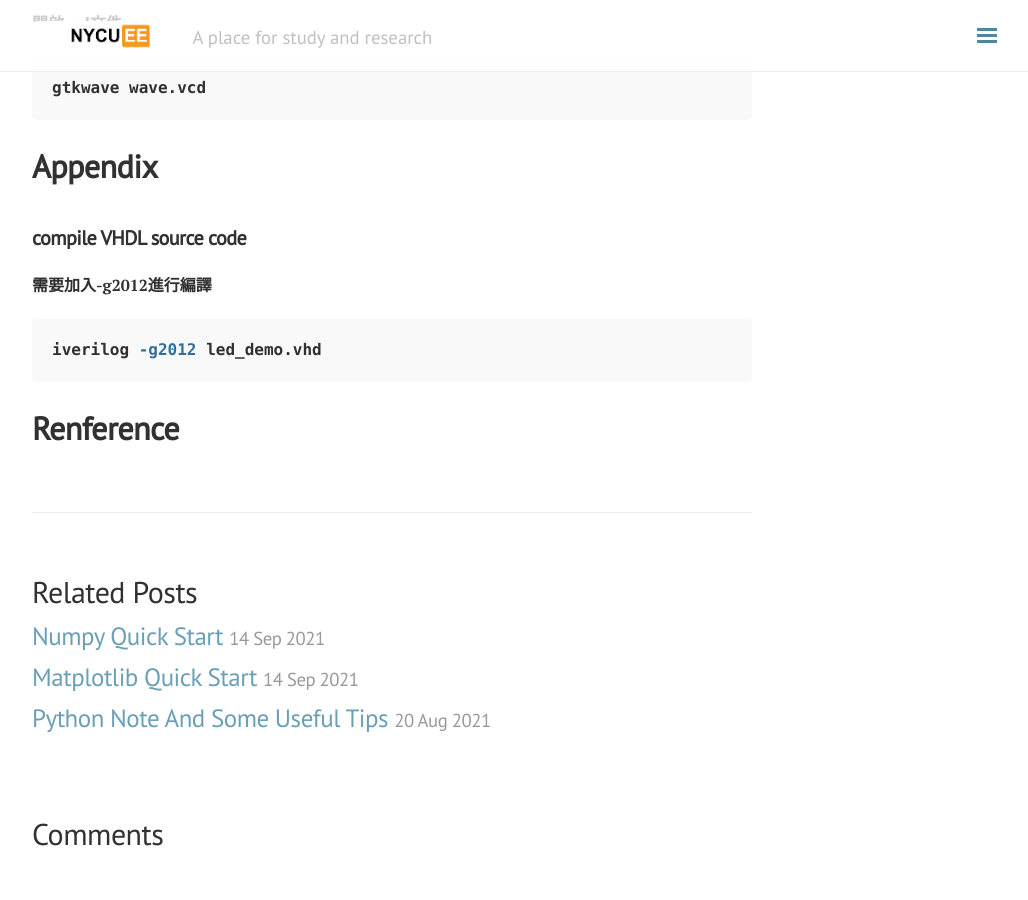
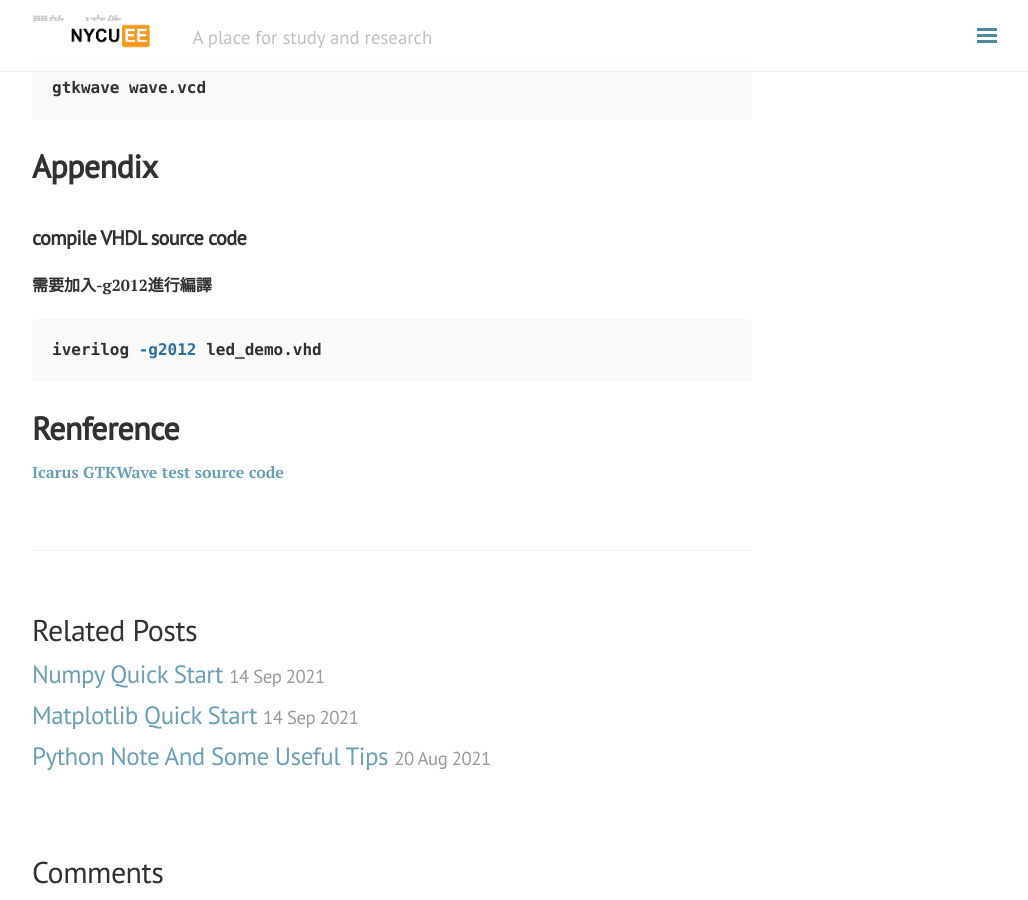
Before and after one commit to nycu-ee/nycu-ee.github.io, a Jekyll site: the page built from _posts/2021-07-25-icarus-and-gtkwave-tutorial.md, in a window 1280 px wide and 900 px high, scrolled down 3457 px. Shown: the whole window, without its empty margins (248-1276 px from the left). Built offline with Jekyll 4.4.1, drawn with Linux system fonts in a browser that asks for light colours; nearby versions of some CDN libraries; comment, search, counter and statistics services are not loaded; before the commit the page ends 4319 px from its top, so only the background shows below that.

Commit message:
fix link error

```diff
--- a/_posts/2021-07-25-icarus-and-gtkwave-tutorial.md
+++ b/_posts/2021-07-25-icarus-and-gtkwave-tutorial.md
@@ -161,6 +161,6 @@ iverilog -g2012 led_demo.vhd
 
 # Renference
 
-[Icarus]: http://iverilog.icarus.com/
-[GTKWave]: http://gtkwave.sourceforge.net/
-[test source code]: https://zhuanlan.zhihu.com/p/95081329
+[Icarus](http://iverilog.icarus.com/)
+[GTKWave](http://gtkwave.sourceforge.net/)
+[test source code](https://zhuanlan.zhihu.com/p/95081329)
```
Also changed, not shown: _posts/2021-08-01-data-struct-bst.md (+1 -1 lines), _posts/2021-08-01-data-structure-avltree.md (+1 -1 lines).
